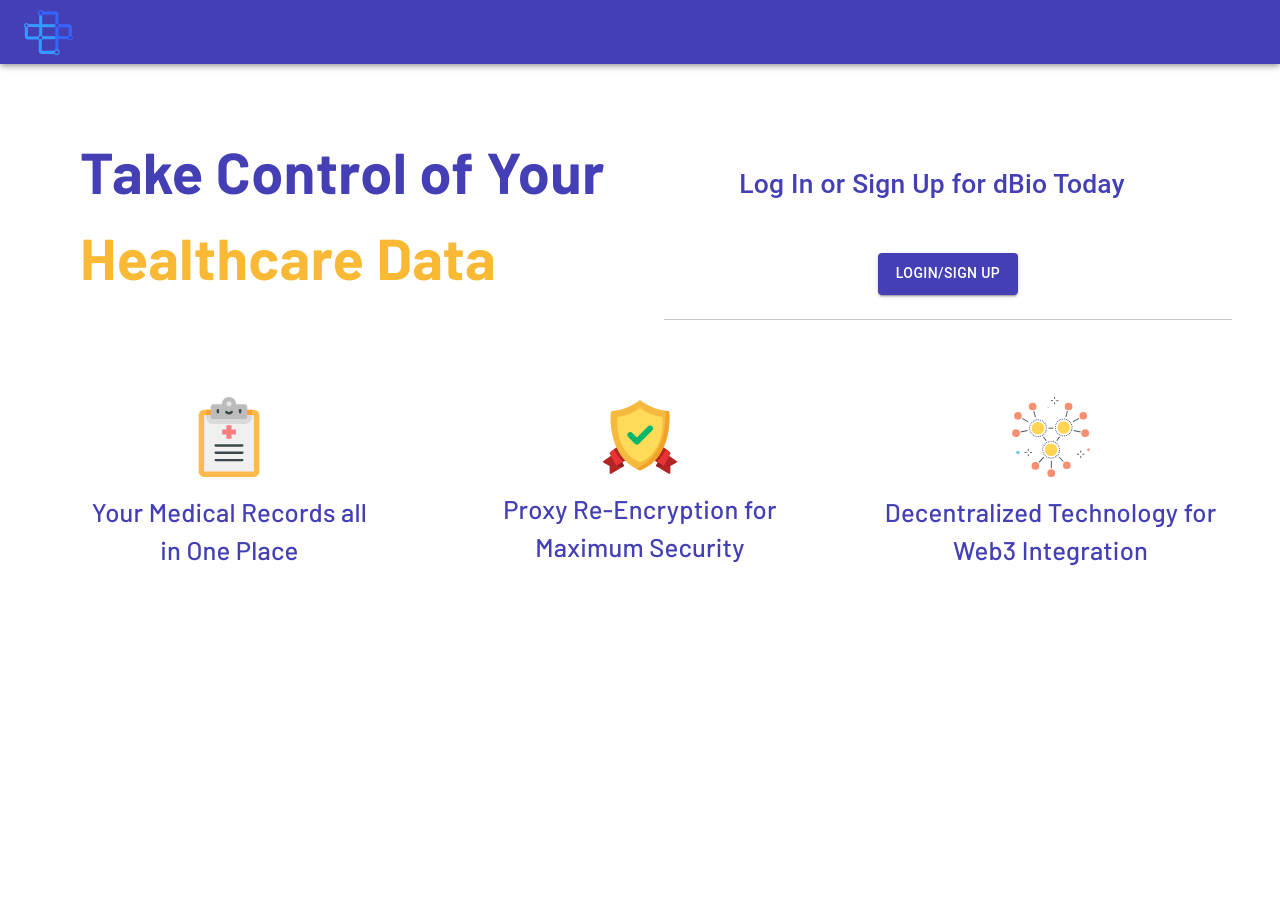
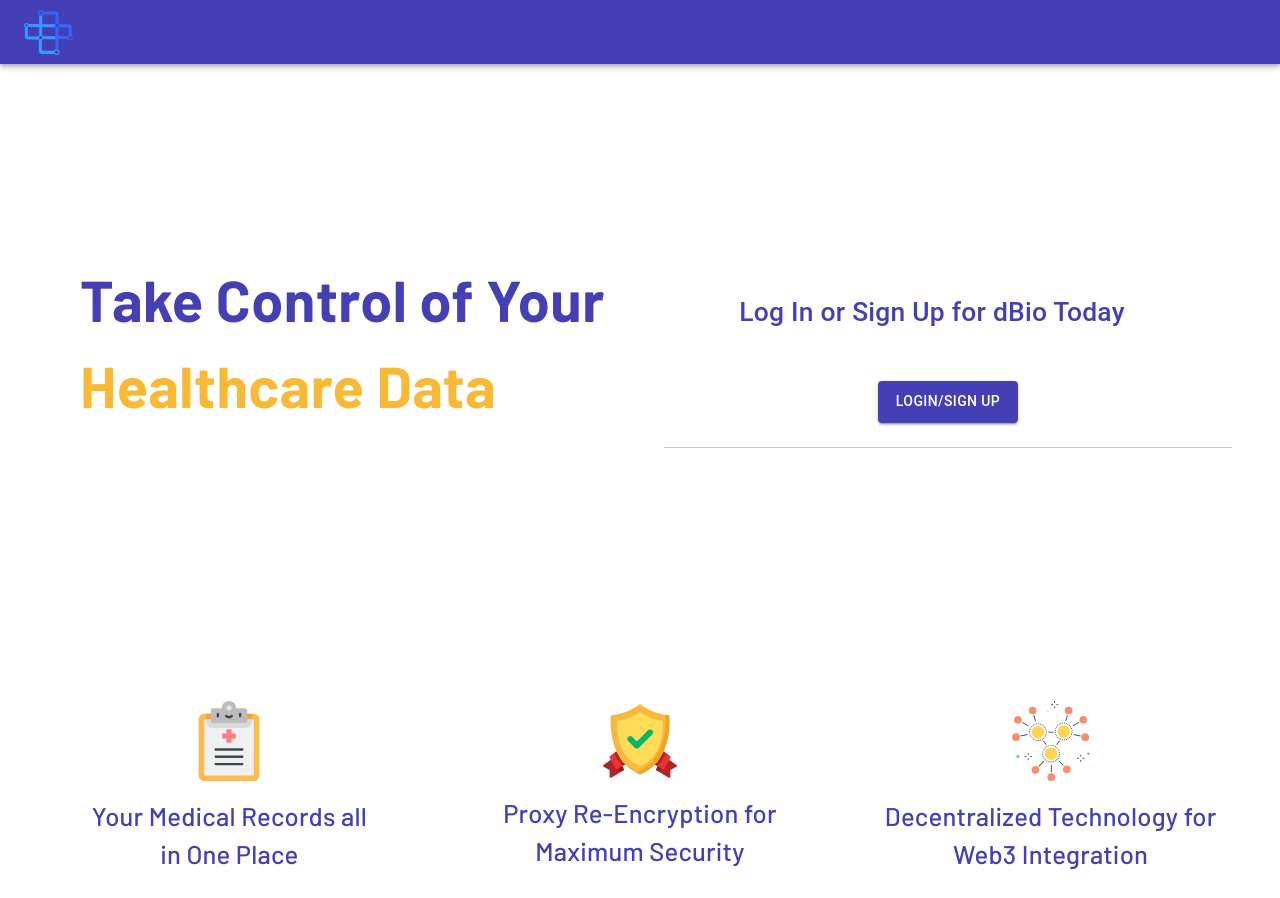
Before and after one commit to HES-Capstone-dBio/dbio-client, a React (Create React App) app: page / in a window 1280 px wide. Before the commit the page ends 800 px from the top, so only its background shows below. Built offline with nearby package versions, Linux system fonts and the light colour scheme.

Commit message:
Adding top padding to imgs

```diff
--- a/src/pages/Landing.jsx
+++ b/src/pages/Landing.jsx
@@ -21,7 +21,7 @@
   }
 
   return (
-    <Grid container spacing={0} direction="row" alignItems="center">
+    <Grid container spacing={0} direction="row" alignItems="center" sx={{mt:16}}>
       <Grid item xs={6} md={6} columnSpacing={3}>
         <Container sx={{ mt: 5, pb: 12 }}>
           <Typography
@@ -79,7 +79,7 @@
           <Divider />
         </Container>
       </Grid>
-      <Grid item xs={4} md={4} columnSpacing={0}>
+      <Grid item xs={4} md={4} columnSpacing={0} sx={{pt: 22}}>
         <Box sx={{ maxWidth: "80px", m: "auto" }}>
           <img
             src={record}
@@ -106,7 +106,7 @@
           in One Place
         </Typography>
       </Grid>
-      <Grid item xs={4} md={4} columnSpacing={0}>
+      <Grid item xs={4} md={4} columnSpacing={0} sx={{pt: 22}}>
         <Box
           alignItems="center"
           justifyContent="center"
@@ -136,7 +136,7 @@
           <br /> Maximum Security
         </Typography>
       </Grid>
-      <Grid item xs={4} md={4} columnSpacing={0}>
+      <Grid item xs={4} md={4} columnSpacing={0} sx={{pt: 22}}>
         <Box sx={{ maxWidth: "80px", m: "auto" }}>
           <img
             src={web3}
```
